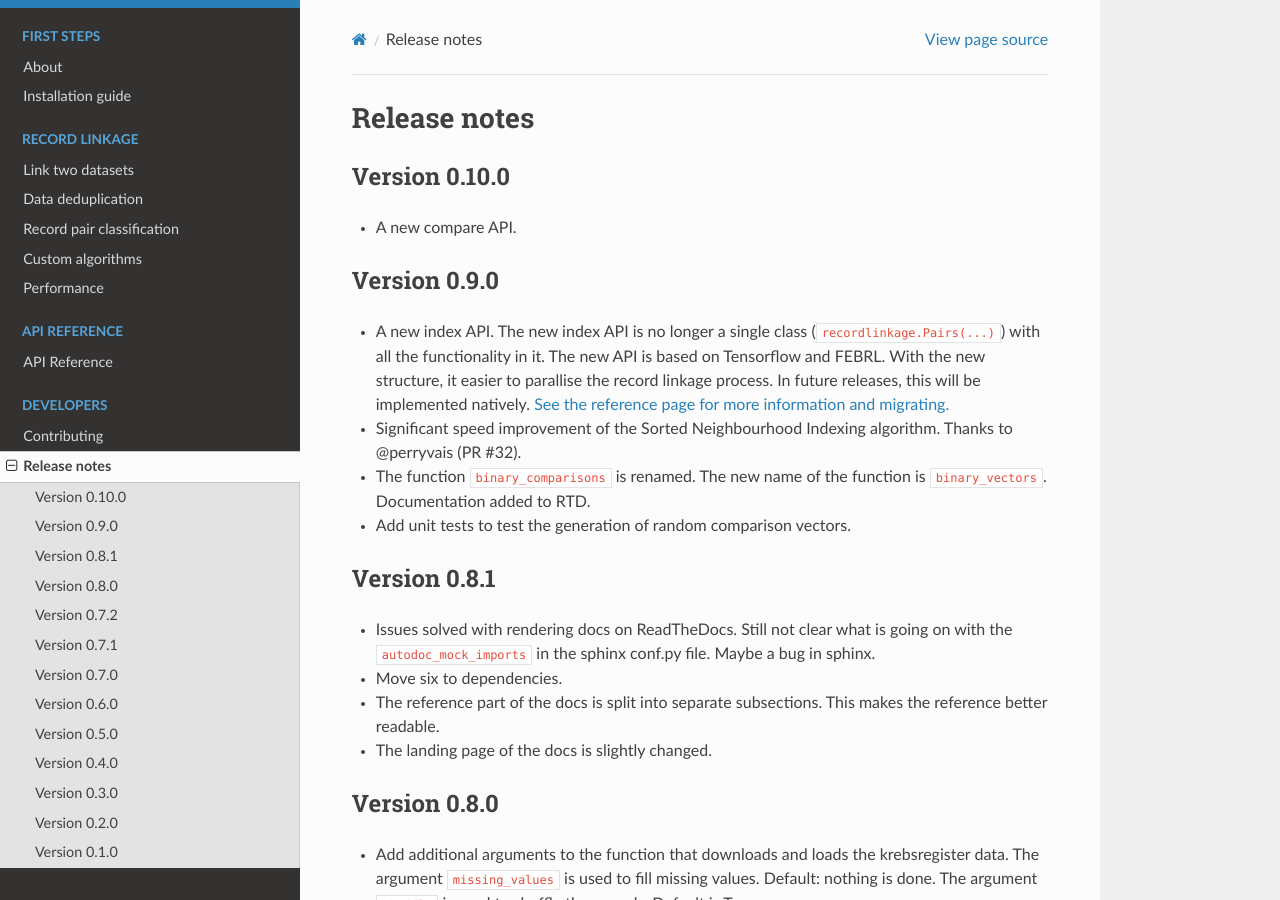
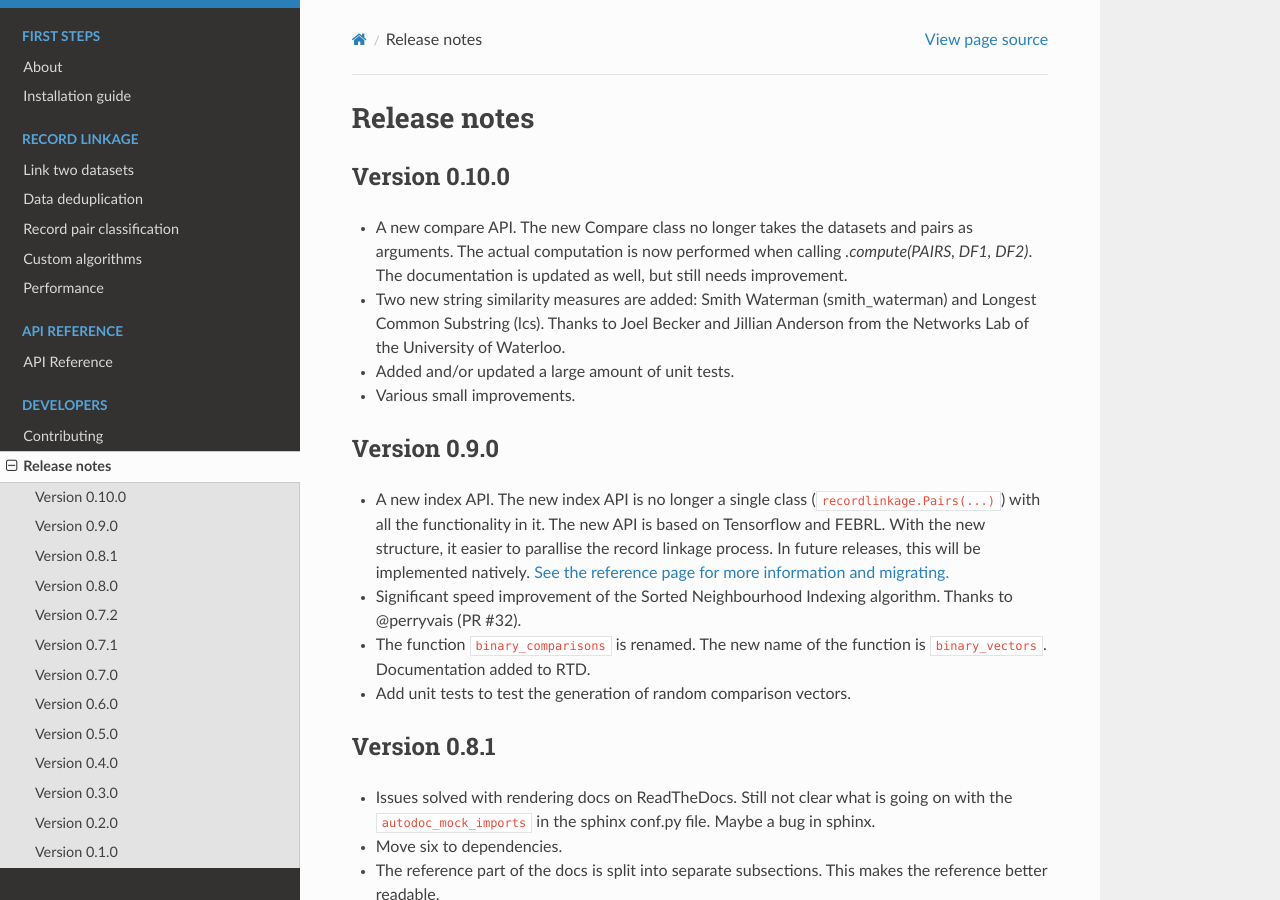
Before and after one commit to J535D165/recordlinkage, a Sphinx documentation site: the page built from docs/changelog.rst, in a window 1280 px wide and 900 px high. Built offline with Sphinx 7.4.7 and the Read the Docs theme 2.0.0, drawn with Linux system fonts in a browser that asks for light colours.

Commit message:
Update changelog with info about version 0.10.0

```diff
--- a/docs/changelog.rst
+++ b/docs/changelog.rst
@@ -5,7 +5,15 @@ Release notes
 Version 0.10.0
 ==============
 
-- A new compare API.
+- A new compare API. The new Compare class no longer takes the datasets and
+  pairs as arguments. The actual computation is now performed when calling
+  `.compute(PAIRS, DF1, DF2)`. The documentation is updated as well, but
+  still needs improvement.
+- Two new string similarity measures are added: Smith Waterman
+  (smith_waterman) and Longest Common Substring (lcs). Thanks to Joel Becker
+  and Jillian Anderson from the Networks Lab of the University of Waterloo.
+- Added and/or updated a large amount of unit tests.
+- Various small improvements.
 
 Version 0.9.0
 =============
```
